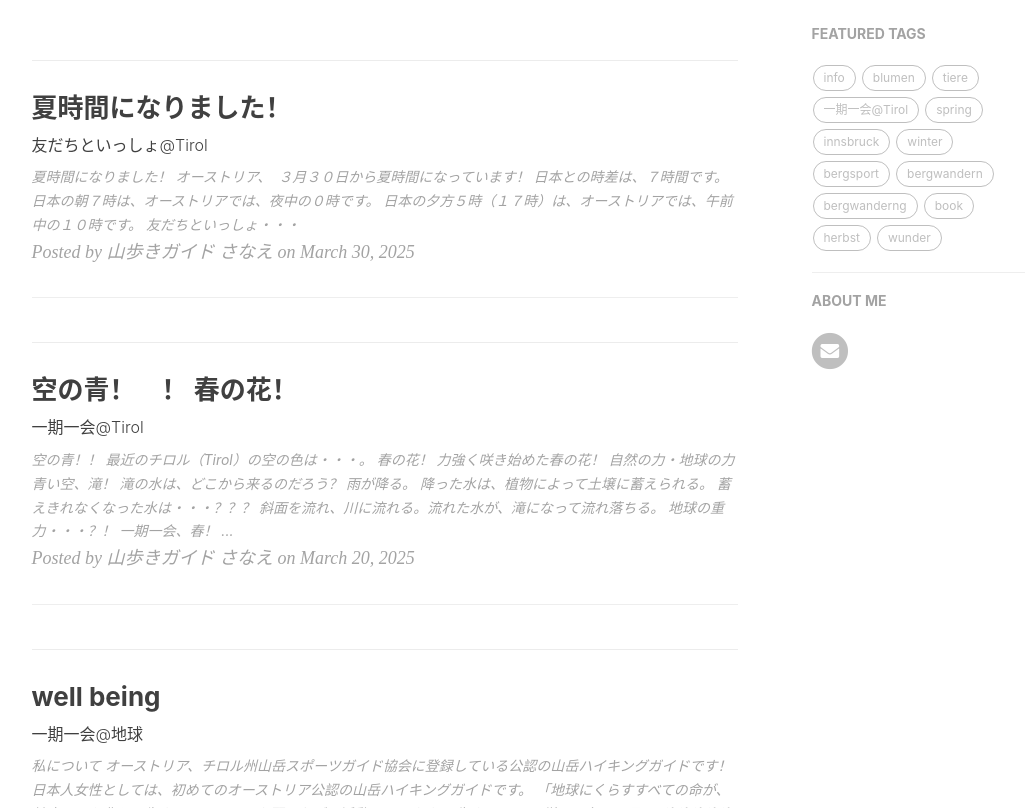
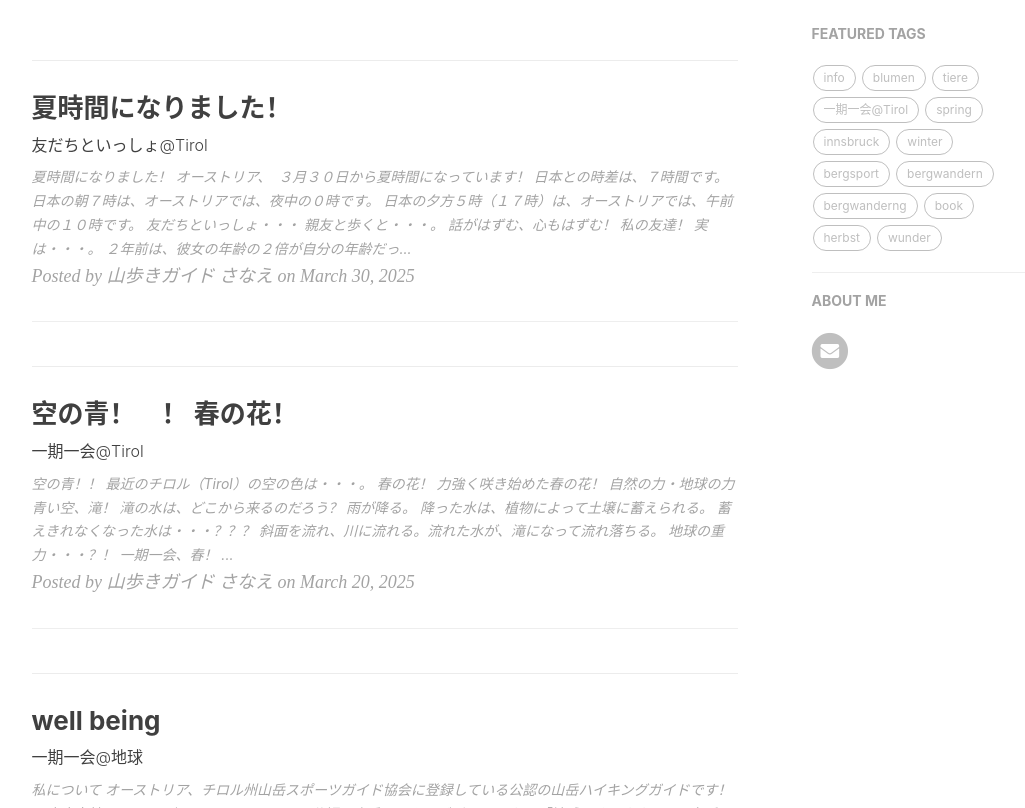
Before and after one commit to yamayagi/yamayagi.github.io, a Jekyll site: the page built from index.html, in a window 1280 px wide and 900 px high, scrolled down 330 px, cut to the strip 92-900 px from the top of the window. Shown: the whole strip, without its empty margins (136-1161 px from the left). Built offline with Jekyll 4.4.1, drawn with Linux system fonts in a browser that asks for light colours; nearby versions of some CDN libraries; the list of posts is cut into pages by our own code; comment, search, counter and statistics services are not loaded.

Commit message:
Update 2025-03-30-info.md

```diff
--- a/_posts/2025-03-30-info.md
+++ b/_posts/2025-03-30-info.md
@@ -18,3 +18,19 @@
 
 
 # 友だちといっしょ・・・
+
+親友と歩くと・・・。
+
+![20250327brunstkopf-christina](https://piwigo.schickl.de/i.php?/upload/2025/04/01/20250401162217-d7a2aa85-me.jpg)
+
+話がはずむ、心もはずむ！
+
+私の友達！
+
+実は・・・。
+
+２年前は、彼女の年齢の２倍が自分の年齢だった。
+
+大学に行って数学を学んで良かったこと・・・。
+
+友だちが出来たこと！
```
